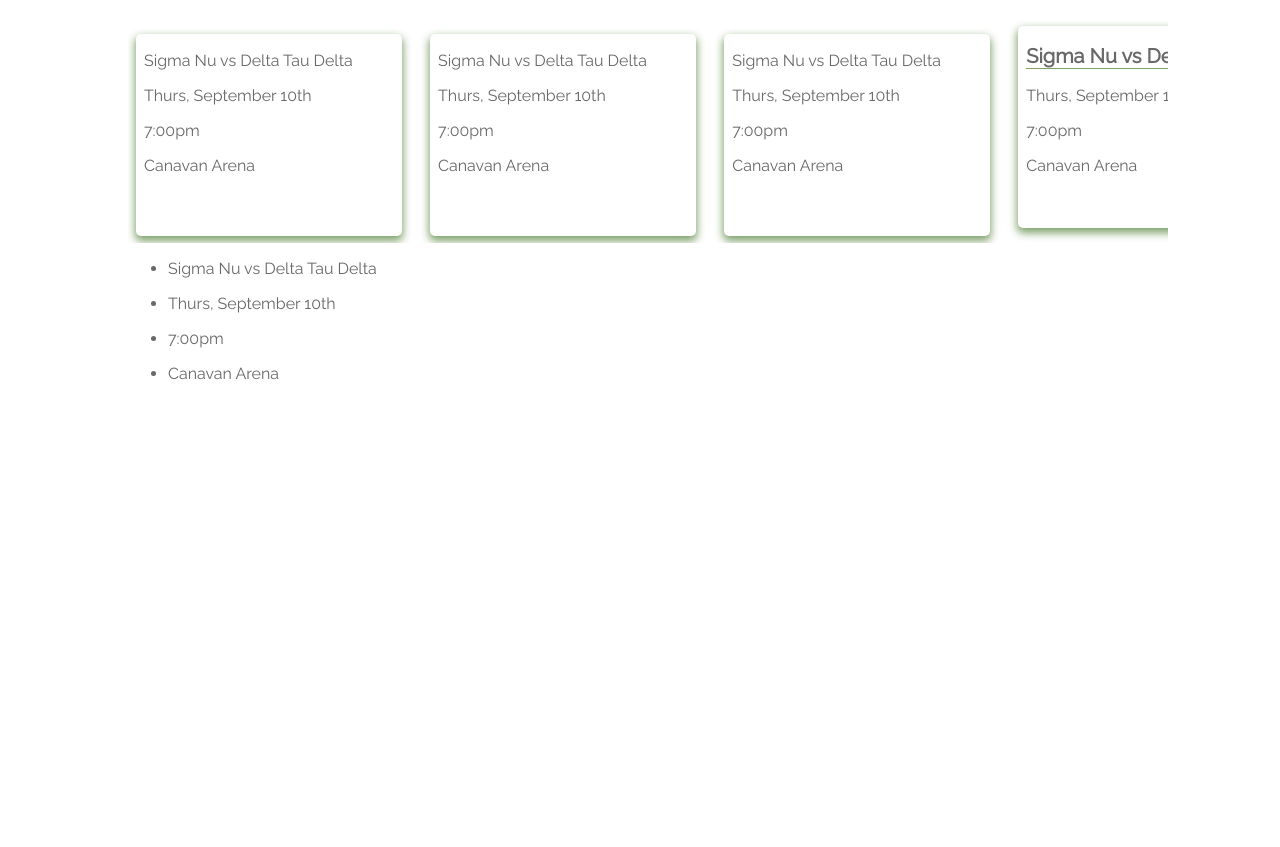
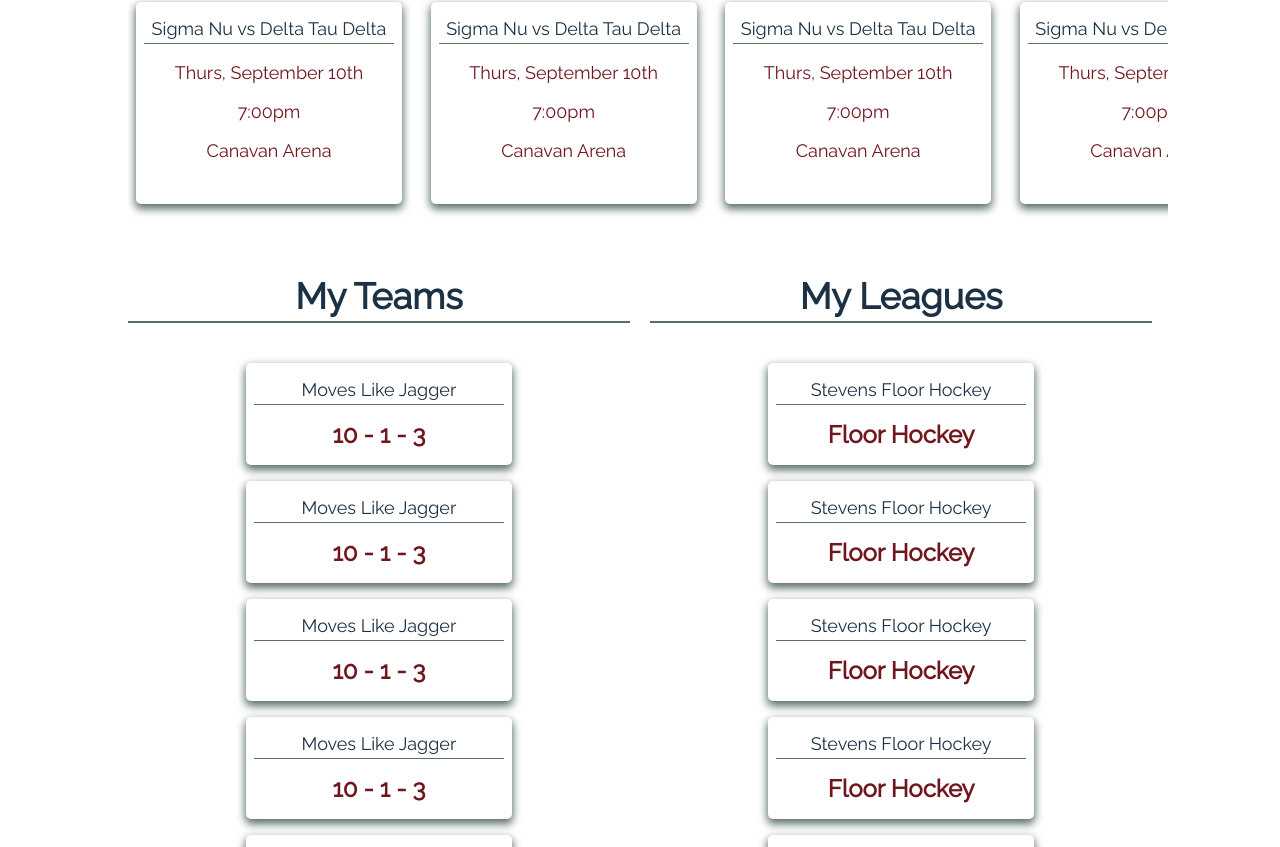
Before and after one commit to tfalsone/cs546-final-project, a website: page public/pages/profile.html in a window 1280 px wide. Shown: the part 425-1272 px from the top of the page. Before the commit the page ends 824 px from the top, so only its background shows below. Drawn offline with Linux system fonts and the light colour scheme.

Commit message:
Home and Profile templates are completed to Scott's liking

```diff
--- a/public/css/home_page.css
+++ b/public/css/home_page.css
@@ -4,9 +4,9 @@
 .search-container {
     width: 100%;
     padding: 20px;
-    background-color: #7EA16B;
+    background-color: #596F62;
     border-radius: 5px;
-    box-shadow: 0 4px 8px 0 #7EA16B;
+    box-shadow: 0 4px 8px 0 #596F62;
 }
 
 .search-container input[type=text] {
@@ -16,7 +16,7 @@
     border: none;
     width: 100%;
     border-radius: 5px;
-    color: #686868;
+    color: #1C3144;
     text-align: center;
     font-family: 'Raleway', sans-serif;
 }
@@ -30,28 +30,12 @@
     margin-top: 32px;
 }
 
-.recent-events h1 {
-    padding-bottom: 4px;
-    border-bottom: 2px solid #7EA16B;
-}
-
-.card {
-    border-radius: 5px;
-    box-shadow: 0px 4px 8px 1px #7EA16B;
-    transition: 0.3s;
-}
-
-.card:hover {
-    box-shadow: 0px 8px 16px 1px #7EA16B;
-}
-
 .container {
     padding: 8px 32px;
 }
 
 .container .top {
     height: 50px;
-    border-bottom: 1px solid #7EA16B;
 }
 
 .container .top #league {
@@ -68,7 +52,6 @@
     margin-top: 20px;
     height: 86px;
     word-wrap: normal;
-    font-size: 24px;
     /*border-left: 1px solid #7EA16B;
     border-right: 1px solid #7EA16B;*/
 }
@@ -91,17 +74,18 @@
 }
 
 .container .results p {
-    height: 43px;
     margin: 0 auto;
     display: inline-block;
 }
 
 .container .results p#team_name {
-    font-weight: bold;
+
 }
 
 .container .results p#score {
     font-weight: bold;
+    color: #70161E;
+    font-size: 44px;
 }
 
 .results .vs {
--- a/public/css/main.css
+++ b/public/css/main.css
@@ -1,6 +1,7 @@
 html {
     font-family: 'Raleway', sans-serif;
-    color: #686868;
+    color: #1C3144;
+    font-size: 18px;
 }
 
 body {
@@ -11,6 +12,31 @@ main {
     margin-left: 10%;
     margin-right: 10%;
     margin-top: 16px;
+}
+
+h1 {
+    color: #1C3144;
+    padding-bottom: 4px;
+    border-bottom: 2px solid #596F62;
+}
+
+h2 {
+    font-size: inherit;
+    font-weight: inherit;
+}
+
+.card {
+    border-radius: 5px;
+    box-shadow: 0px 4px 8px 1px #596F62;
+    transition: 0.3s;
+}
+
+.card:hover {
+    box-shadow: 0px 8px 16px 1px #7EA16B;
+}
+
+.underline {
+    border-bottom: 1px solid #596F62;
 }
 
 /* Header */
@@ -40,7 +66,7 @@ main {
 }
 
 .header a.left:hover {
-    color: #596F62;
+    color: #1C3144;
 }
 
 .header .center {
--- a/public/css/profile_page.css
+++ b/public/css/profile_page.css
@@ -4,9 +4,9 @@
 }
 
 .profile-pic img {
-    border: 1px solid #7EA16B;
+    border: 1px solid #596F62;
     border-radius: 50%;
-    box-shadow: 0 4px 8px 0 #7EA16B;
+    box-shadow: 0 4px 8px 0 #596F62;
     transition: 0.3s;
 }
 
@@ -17,9 +17,9 @@
 .profile-stats {
     margin-left: 250px;
     margin-top: -200px;
-    border: 1px solid #7EA16B;
+    border: 1px solid #596F62;
     border-radius: 5px;
-    box-shadow: 0 4px 8px 0 #7EA16B;
+    box-shadow: 0 4px 8px 0 #596F62;
     height: 200px;
     padding-left: 16px;
     padding-right: 16px;
@@ -48,26 +48,26 @@
 }
 
 .profile-stats p#description {
-    font-weight: bold;
-    font-size: 18px;
     margin-bottom: 8px;
     border-bottom: 1px solid #7EA16B;
     padding-bottom: 4px;
 }
 
 .profile-stats p#value {
+    color: #70161E;
     font-size: 24px;
+    font-weight: bold;
 }
 
 .profile-stats p#sport {
+    color: #70161E;
     margin-top: 13px;
     font-size: 20px;
+    font-weight: bold;
 }
 
-.upcoming-games h1 {
-    margin-top: 64px;
-    padding-bottom: 4px;
-    border-bottom: 2px solid #7EA16B;
+.upcoming-games, .teams-and-leagues {
+    margin-top: 32px;
 }
 
 .upcoming-games .container {
@@ -84,15 +84,9 @@
     width: 250px;
     height: 200px;
     padding: 1px 8px 1px 8px;
-    border-radius: 5px;
-    box-shadow: 0px 4px 8px 1px #7EA16B;
-    transition: 0.3s;
     margin-right: 24px;
     margin-top: 8px;
-}
-
-.upcoming-games .card:hover {
-    box-shadow: 0px 8px 16px 1px #7EA16B;
+    text-align: center;
 }
 
 .upcoming-games .card ul {
@@ -102,9 +96,44 @@
 
 .upcoming-games .card li {
     white-space: normal;
+    color: #70161E;
 }
 
-.upcoming-games .card h2 {
-    font-size: 20px;
-    border-bottom: 1px solid #7EA16B;
+.upcoming-games .card h2, .teams-and-leagues .card h2 {
+    white-space: normal;
+    padding-bottom: 4px;
 }
+
+.teams-and-leagues .my-teams {
+    float: left;
+    width: 49%;
+    text-align: center;
+}
+
+.teams-and-leagues .my-leagues {
+    float: right;
+    width: 49%;
+    text-align: center;
+}
+
+.teams-and-leagues .my-teams .container, .teams-and-leagues .my-leagues .container {
+    height: 500px;
+    overflow: auto;
+    padding-left: 8px;
+    padding-right: 8px;
+}
+
+.teams-and-leagues .my-teams .card, .teams-and-leagues .my-leagues .card {
+    height: 100px;
+    width: 250px;
+    margin: 0 auto;
+    padding: 1px 8px 1px 8px;
+    margin-top: 16px;
+}
+
+.teams-and-leagues .my-teams .card p#record, .teams-and-leagues .my-leagues .card p#sport {
+    color: #70161E;
+    font-size: 24px;
+    font-weight: bold;
+    margin: 0px;
+}
--- a/public/pages/profile.html
+++ b/public/pages/profile.html
@@ -11,7 +11,7 @@
 	<body>
         <header class="header">
             <!--<a href="/home" class="left">8008Leagues</a>-->
-            <a href="/home"><img src="/logo/logo_green.png" width="245" height="57"></a>
+            <a href="/home"><img onmouseover="this.src='/logo/logo_dark.png';" onmouseout="this.src='/logo/logo_green.png';" src="/logo/logo_green.png" width="245" height="57"></a>
             <div class="center">
                 <a href="/teams">Teams</a>
                 <a href="/leagues">Leagues</a>
@@ -48,10 +48,8 @@
                 <h1>Upcoming Games</h1>
                 <div class="container">
                     <div class="card">
+                        <h2 class="underline" id="teams">Sigma Nu vs Delta Tau Delta</h2>
                         <ul>
-                            <li>
-                                <p id="teams">Sigma Nu vs Delta Tau Delta</p>
-                            </li>
                             <li>
                                 <p>Thurs, September 10th</p>
                             </li>
@@ -64,10 +62,8 @@
                         </ul>
                     </div>
                     <div class="card">
+                        <h2 class="underline" id="teams">Sigma Nu vs Delta Tau Delta</h2>
                         <ul>
-                            <li>
-                                <p id="teams">Sigma Nu vs Delta Tau Delta</p>
-                            </li>
                             <li>
                                 <p>Thurs, September 10th</p>
                             </li>
@@ -80,10 +76,8 @@
                         </ul>
                     </div>
                     <div class="card">
+                        <h2 class="underline" id="teams">Sigma Nu vs Delta Tau Delta</h2>
                         <ul>
-                            <li>
-                                <p id="teams">Sigma Nu vs Delta Tau Delta</p>
-                            </li>
                             <li>
                                 <p>Thurs, September 10th</p>
                             </li>
@@ -96,7 +90,7 @@
                         </ul>
                     </div>
                     <div class="card">
-                        <h2 id="teams">Sigma Nu vs Delta Tau Delta</h2>
+                        <h2 class="underline" id="teams">Sigma Nu vs Delta Tau Delta</h2>
                         <ul>
                             <li>
                                 <p>Thurs, September 10th</p>
@@ -111,30 +105,71 @@
                     </div>
                 </div>
             </div>
-            <div class="teams_and_leagues">
+            <div class="teams-and-leagues">
                 <div class="my-teams">
+                    <h1>My Teams</h1>
                     <div class="container">
                         <div class="card">
-                            <ul>
-                                <li>
-                                    <p id="teams">Sigma Nu vs Delta Tau Delta</p>
-                                </li>
-                                <li>
-                                    <p>Thurs, September 10th</p>
-                                </li>
-                                <li>
-                                    <p>7:00pm</p>
-                                </li>
-                                <li>
-                                    <p>Canavan Arena</p>
-                                </li>
-                            </ul>
+                            <h2 class="underline" id="my_team_name">Moves Like Jagger</h2>
+                            <p id="record">10 - 1 - 3</p>
+                        </div>
+                        <div class="card">
+                            <h2 class="underline" id="my_team_name">Moves Like Jagger</h2>
+                            <p id="record">10 - 1 - 3</p>
+                        </div>
+                        <div class="card">
+                            <h2 class="underline" id="my_team_name">Moves Like Jagger</h2>
+                            <p id="record">10 - 1 - 3</p>
+                        </div>
+                        <div class="card">
+                            <h2 class="underline" id="my_team_name">Moves Like Jagger</h2>
+                            <p id="record">10 - 1 - 3</p>
+                        </div>
+                        <div class="card">
+                            <h2 class="underline" id="my_team_name">Moves Like Jagger</h2>
+                            <p id="record">10 - 1 - 3</p>
+                        </div>
+                        <div class="card">
+                            <h2 class="underline" id="my_team_name">Moves Like Jagger</h2>
+                            <p id="record">10 - 1 - 3</p>
+                        </div>
+                        <div class="card">
+                            <h2 class="underline" id="my_team_name">Moves Like Jagger</h2>
+                            <p id="record">10 - 1 - 3</p>
+                        </div>
+                        <div class="card">
+                            <h2 class="underline" id="my_team_name">Moves Like Jagger</h2>
+                            <p id="record">10 - 1 - 3</p>
                         </div>
                     </div>
                 </div>
                 <div class="my-leagues">
+                    <h1>My Leagues</h1>
                     <div class="container">
-
+                        <div class="card">
+                            <h2 class="underline" id="my_league_name">Stevens Floor Hockey</h2>
+                            <p id="sport">Floor Hockey</p>
+                        </div>
+                        <div class="card">
+                            <h2 class="underline" id="my_league_name">Stevens Floor Hockey</h2>
+                            <p id="sport">Floor Hockey</p>
+                        </div>
+                        <div class="card">
+                            <h2 class="underline" id="my_league_name">Stevens Floor Hockey</h2>
+                            <p id="sport">Floor Hockey</p>
+                        </div>
+                        <div class="card">
+                            <h2 class="underline" id="my_league_name">Stevens Floor Hockey</h2>
+                            <p id="sport">Floor Hockey</p>
+                        </div>
+                        <div class="card">
+                            <h2 class="underline" id="my_league_name">Stevens Floor Hockey</h2>
+                            <p id="sport">Floor Hockey</p>
+                        </div>
+                        <div class="card">
+                            <h2 class="underline" id="my_league_name">Stevens Floor Hockey</h2>
+                            <p id="sport">Floor Hockey</p>
+                        </div>
                     </div>
                 </div>
             </div>
```
Also changed, not shown: public/pages/home.html (+2 -2 lines), public/logo/logo_dark.png (added), 1 other file.
